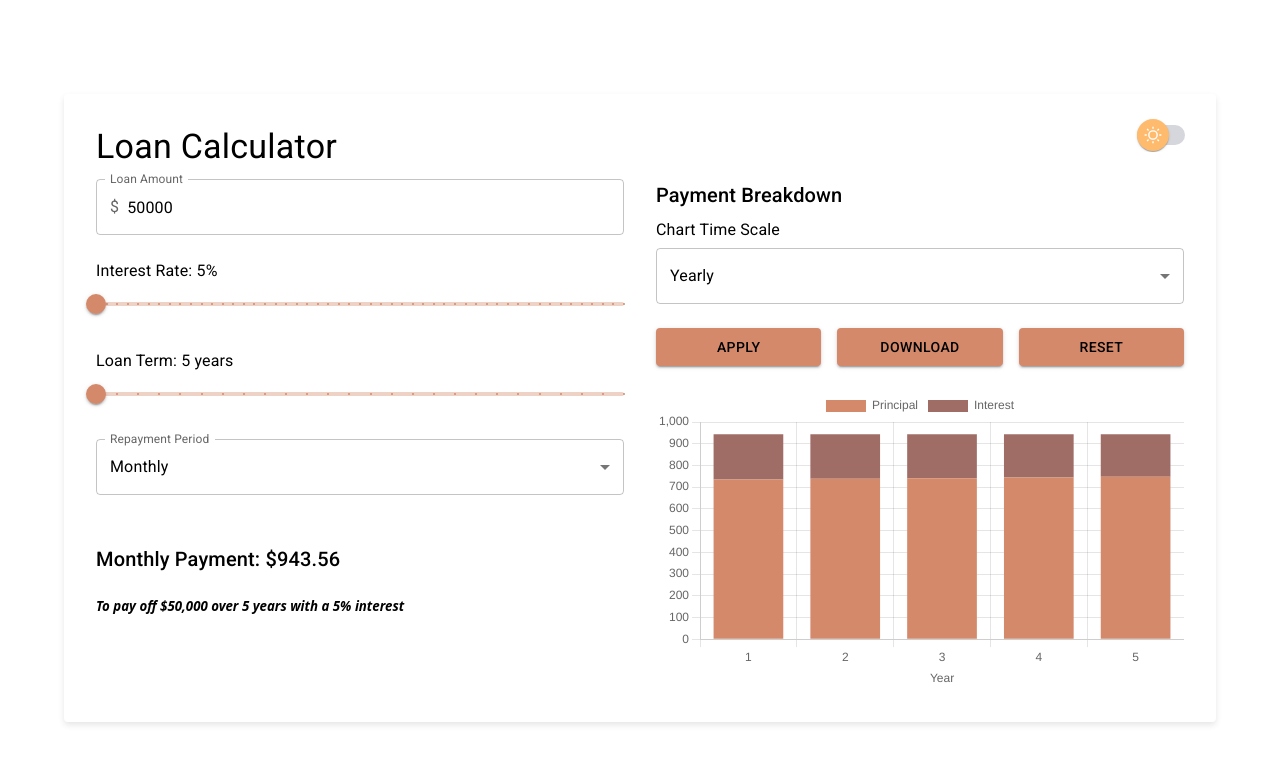
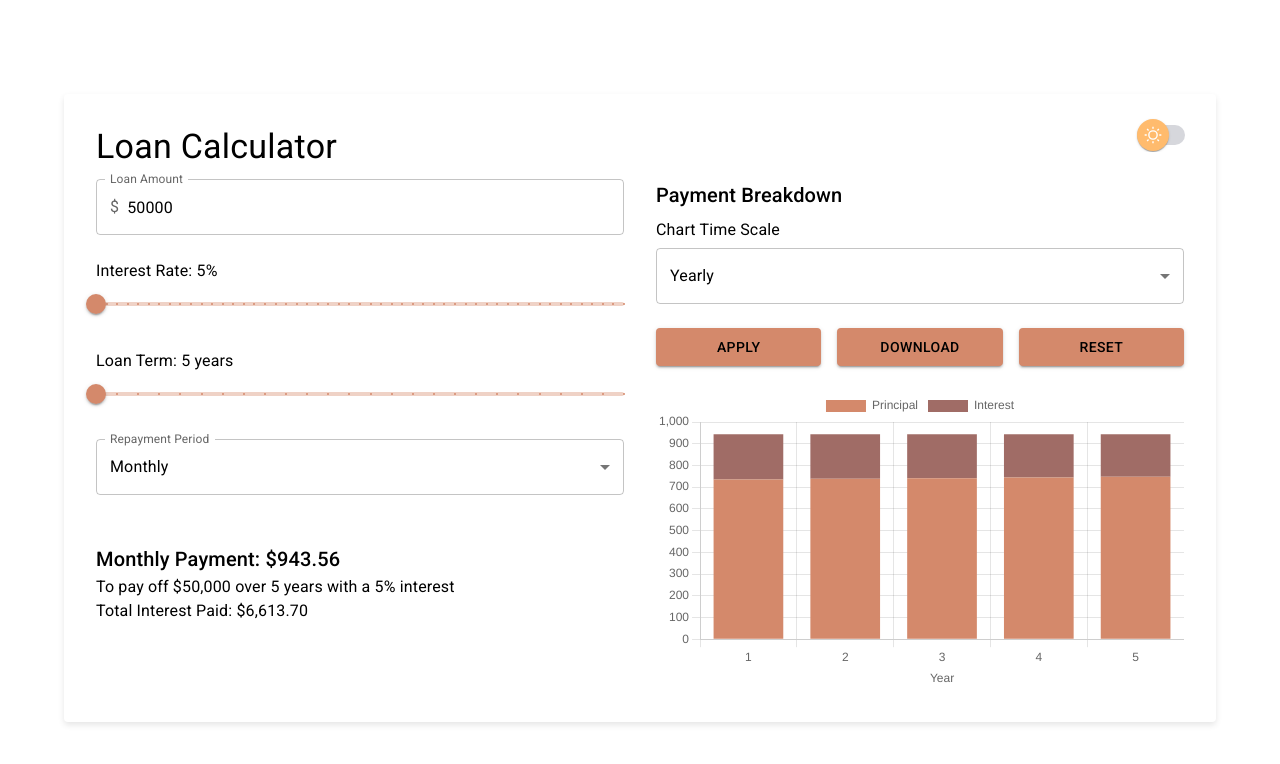
Before and after one commit to IT-gMA/Loan-Calculator-with-Charts, a React (Vite) app: page / in a window 1280 px wide. Shown: the top 764 px of the page. Built offline with nearby package versions, Linux system fonts and the light colour scheme.

Commit message:
Update LoanInputForm to enhance payment display and include total interest paid

```diff
--- a/src/components/LoanInputForm/LoanInputForm.tsx
+++ b/src/components/LoanInputForm/LoanInputForm.tsx
@@ -133,7 +133,10 @@ const LoanInputForm = ({
         <Typography variant="h6">
           {period.charAt(0).toUpperCase() + period.slice(1)} Payment: ${payment.toFixed(2)}
         </Typography>
-        <i><h5>To pay off ${numberWithCommas(loanAmount)} over {years} year{years > 1 ? 's' : ''} with a {interestRate}% interest</h5></i>
+        <Typography variant="body1" component="div" style={{ fontStyle: 'italic' }}>
+          <Box>To pay off ${numberWithCommas(loanAmount)} over {years} year{years > 1 ? 's' : ''} with a {interestRate}% interest</Box>
+          <Box>Total Interest Paid: ${numberWithCommas((payment * (years * (period === 'weekly' ? 52 : period === 'fortnightly' ? 26 : 12)) - loanAmount).toFixed(2))}</Box>
+        </Typography>
       </Box>
     </Grid>
   );
```
